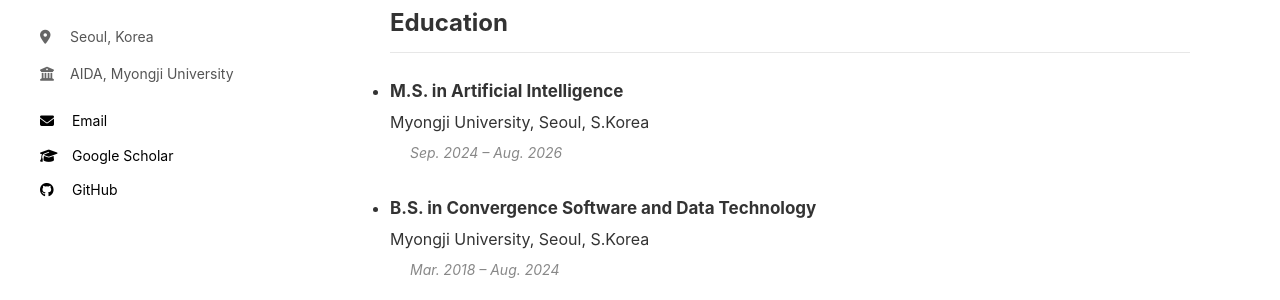
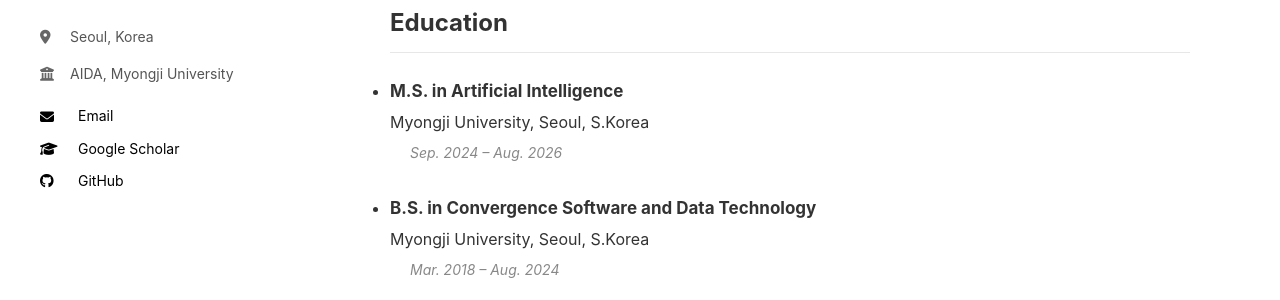
Before and after one commit to janghyunnoh/janghyunnoh.github.io, a Jekyll site: the page built from index.md, in a window 1280 px wide. Shown: the part 361-661 px from the top of the page. Built offline with Jekyll 4.4.1, drawn with Linux system fonts in a browser that asks for light colours.

Commit message:
Tighten sidebar link spacing and preserve mailto email link

```diff
--- a/assets/css/profile.css
+++ b/assets/css/profile.css
@@ -67,21 +67,28 @@ body {
 }
 
 .links {
-    margin-top: 25px;
+    margin-top: 20px;
 }
 
 .link-item {
-    display: block;
+    display: flex;
+    align-items: center;
     color: #000000;
     text-decoration: none;
-    margin-bottom: 12px;
+    margin-bottom: 10px;
     font-size: 14px;
     transition: color 0.2s;
+    gap: 10px;
 }
 
 .link-item:hover {
     color: #333333;
-    text-decoration: underline;
+    text-decoration: none;
+}
+
+.link-item i {
+    width: auto;
+    min-width: 20px;
 }
 
 .link-item i {
```
